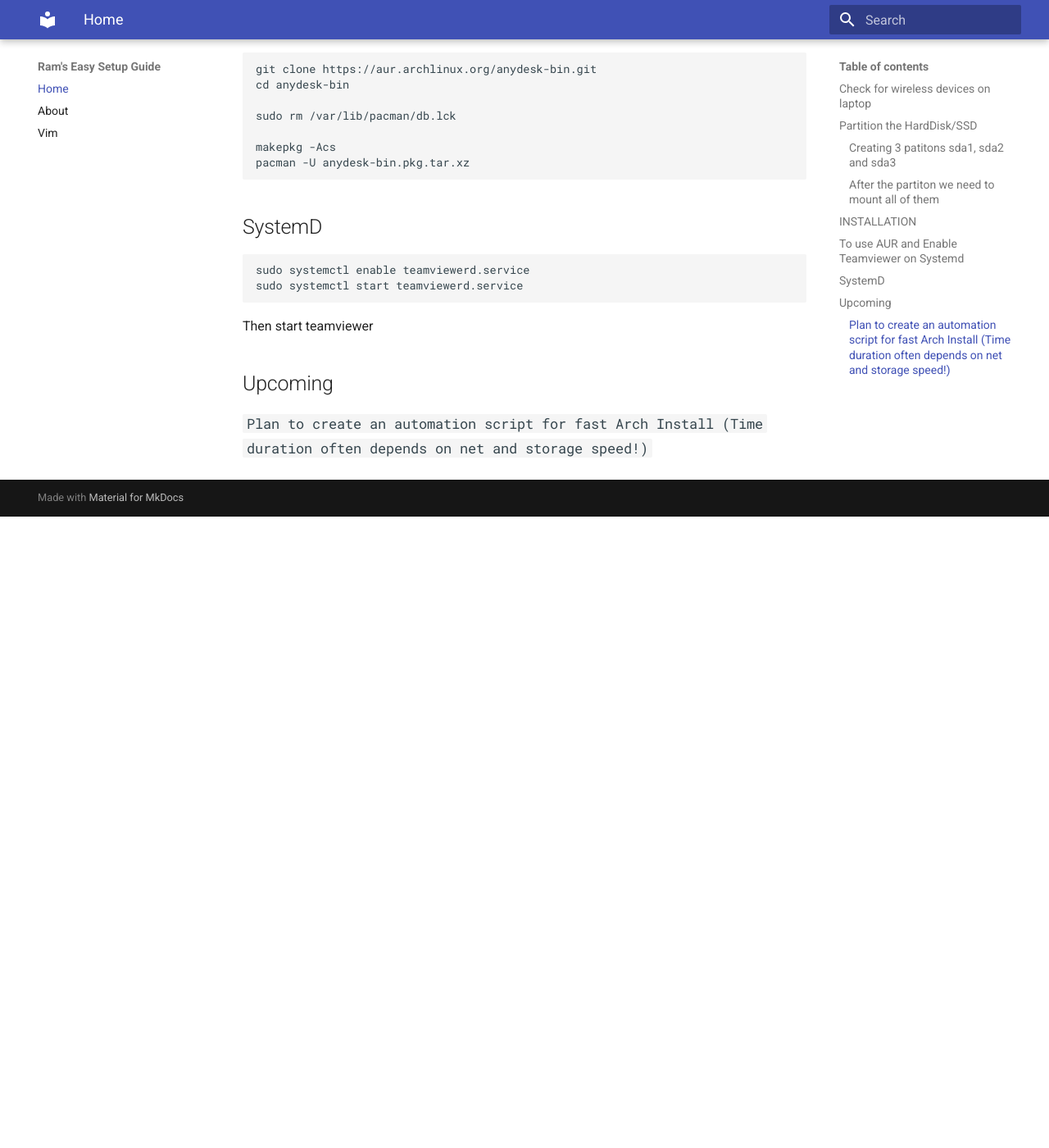
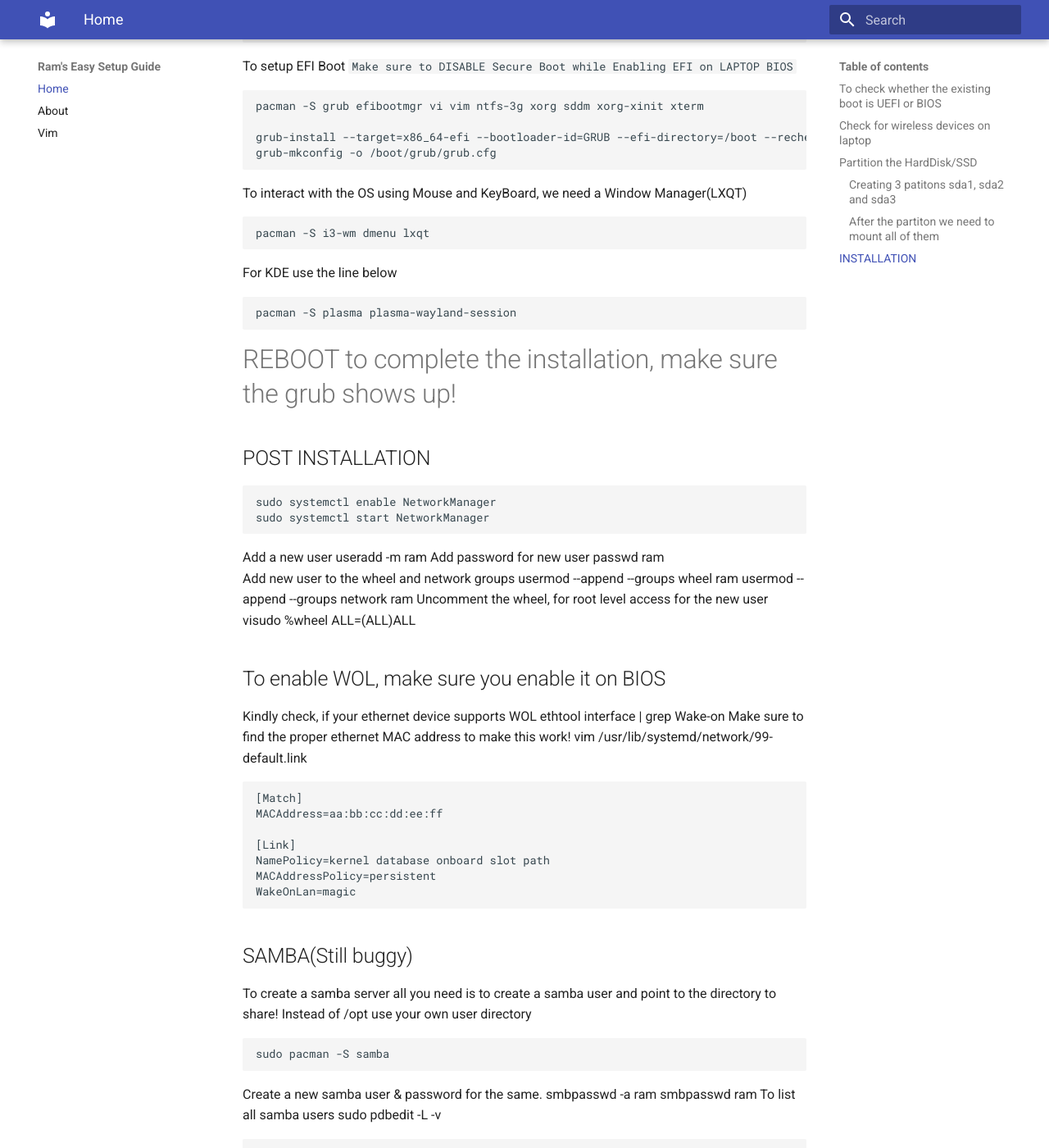
Before and after one commit to ram19890/premnathenterprises.com, an MkDocs documentation site: the page built from docs/index.md, in a window 1280 px wide and 1400 px high, scrolled down 3196 px. Shown: the whole window at 82% size. Built offline with MkDocs 1.6.1 and Material for MkDocs 9.7.7, drawn with Linux system fonts in a browser that asks for light colours; before the commit the page ends 3826 px from its top, so only the background shows below that; some of the changed text lies outside the part shown.

Commit message:
Updated Many

```diff
--- a/docs/index.md
+++ b/docs/index.md
@@ -1,7 +1,13 @@
-# Arch Linux Complete Installation on Laptop V0.1
+# Arch Linux Complete Installation on Laptop V0.5(210402)
 
+## To check whether the existing boot is UEFI or BIOS
 
-##Check for wireless devices on laptop
+	ls /sys/firmare/efi/efivars
+
+If it shows without an error it's UEFI
+If directory does not exist, then it's BIOS
+
+## Check for wireless devices on laptop
 This shows the list of active network connections
 
 	ip addr
@@ -22,7 +28,7 @@ Use CLI interface to connect to wifi
 
 `PARTITIONING IS VERY IMPORTANT, kindly BACKUP you drives before further processing`
 
-##Partition the HardDisk/SSD
+## Partition the HardDisk/SSD
 Check existing status of the drive
 
 	fdisk -l
@@ -91,28 +101,97 @@ Edit hosts file(To identify your network and set loopback)
 	nano /etc/hosts
 
 	127.0.0.1	localhost
-	::1		localhost
+	::1			localhost
 	127.0.1.1	arch.localdomain arch
 Initialize RamDisk
 
-	mkinitcpio -p linux
+	mkinitcpio -P linux
 Change current password for root
 
 	passwd
 To setup EFI Boot `Make sure to DISABLE Secure Boot while Enabling EFI on LAPTOP BIOS`
 
-	pacman -S grub efibootmgr
+	pacman -S grub efibootmgr vi vim ntfs-3g xorg sddm xorg-xinit xterm
 
 	grub-install --target=x86_64-efi --bootloader-id=GRUB --efi-directory=/boot --recheck
 	grub-mkconfig -o /boot/grub/grub.cfg
 
 To interact with the OS using Mouse and KeyBoard, we need a Window Manager(LXQT)
 
-	pacman -S xorg i3-wm dmenu sddm xorg-xinit xterm lxqt
+	pacman -S i3-wm dmenu lxqt
 
+For KDE use the line below
 
+	pacman -S plasma plasma-wayland-session
 
+# REBOOT to complete the installation, make sure the grub shows up!
 
+## POST INSTALLATION
+
+	sudo systemctl enable NetworkManager
+	sudo systemctl start NetworkManager
+
+Add a new user
+	useradd -m ram
+Add password for new user
+	passwd ram
+Add new user to the wheel and network groups
+	usermod --append --groups wheel ram
+	usermod --append --groups network ram
+Uncomment the wheel, for root level access for the new user
+	visudo
+	%wheel ALL=(ALL)ALL
+
+## To enable WOL, make sure you enable it on BIOS
+Kindly check, if your ethernet device supports WOL
+	ethtool interface | grep Wake-on
+Make sure to find the proper ethernet MAC address to make this work!
+	vim /usr/lib/systemd/network/99-default.link
+
+	[Match]
+	MACAddress=aa:bb:cc:dd:ee:ff
+
+	[Link]
+	NamePolicy=kernel database onboard slot path
+	MACAddressPolicy=persistent
+	WakeOnLan=magic
+
+## SAMBA(Still buggy)
+To create a samba server all you need is to create a samba user and point to the directory to share!
+Instead of /opt use your own user directory
+
+	sudo pacman -S samba
+Create a new samba user	& password for the same.
+	smbpasswd -a ram
+	smbpasswd ram
+To list all samba users
+	sudo pdbedit -L -v
+
+	sudo vim /etc/samba/smb.conf
+
+	[global]
+	logging = systemd
+	#workgroup = WORKGROUP
+	client min protocol = NT1
+	#server min protocol = SMB2_02
+	#server max protocol = SMB3
+	map to guest = bad password
+	server min protocol = NT1
+	[share]
+	path = /opt
+	valid users = ram
+	guest ok = yes
+	browseable = yes
+	public = yes
+	writable = yes
+
+To check for errors, use this command to determine the cause of the issue!
+	 testparm
+Start the below services to start Samba
+	sudo systemctl enable smbd
+	sudo systemctl enable nmb
+	sudo systemctl start smbd
+	sudo systemctl start nmb
 ## To use AUR and Enable Teamviewer on Systemd
 
 	git clone https://aur.archlinux.org/anydesk-bin.git
@@ -129,6 +208,6 @@ To interact with the OS using Mouse and KeyBoard, we need a Window Manager(LXQT)
 
 Then start teamviewer
 
-##Upcoming
+## Upcoming
 
-###`Plan to create an automation script for fast Arch Install (Time duration often depends on net and storage speed!)`
+### `Planned to create an automation script for fast Arch Install (Time duration often depends on net and storage speed!)`
```
Also changed, not shown: other parts of docs/index.md (+6 -2 lines).
